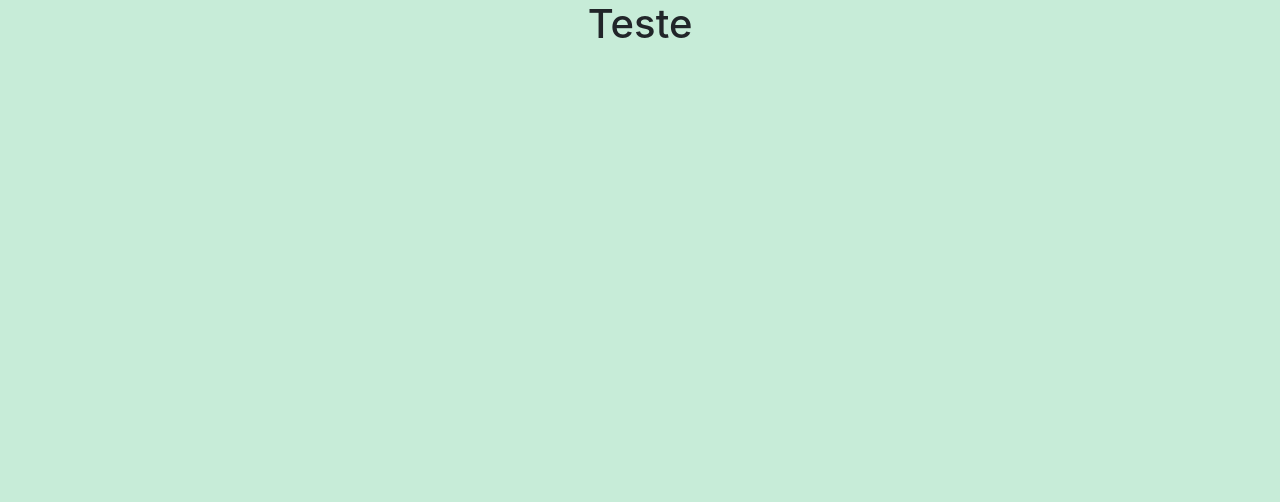
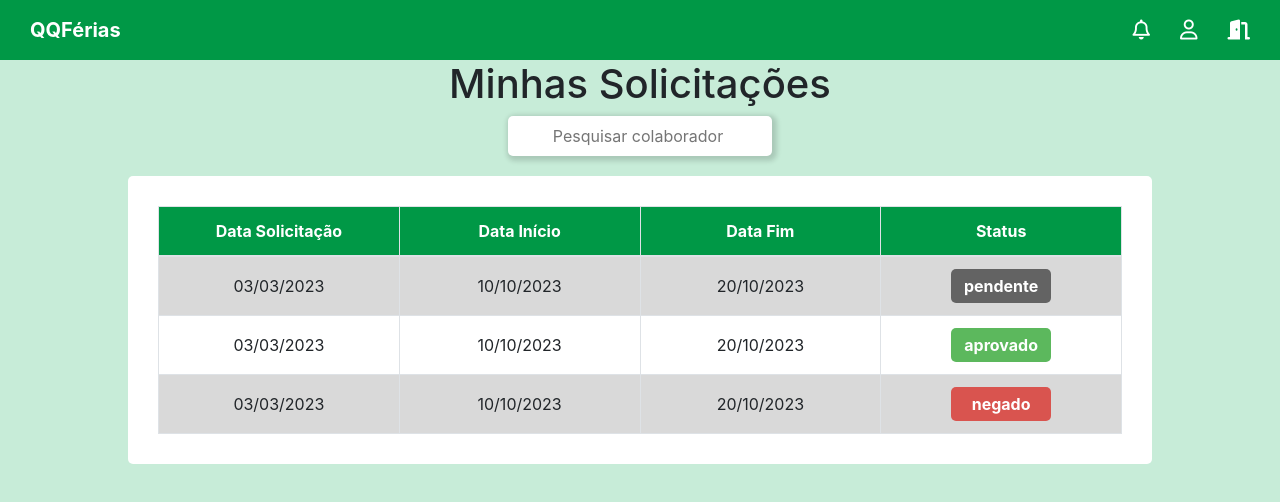
Before and after one commit to VinnenLM/gerenciador-ferias, a React (Create React App) app in the folder frontend/: page /minhas-solicitacoes in a window 1280 px wide. Shown: the top 502 px of the page. Built offline with nearby package versions, Linux system fonts and the light colour scheme.

Commit message:
Modificação nas listagens

```diff
--- a/frontend/src/components/solicitacao/style.css
+++ b/frontend/src/components/solicitacao/style.css
@@ -7,15 +7,11 @@ td{
     padding: 10px;
     margin: 10px 0 !important;
     width: 25%;
+    vertical-align: middle !important;
 }
 
-td:nth-child(1){
-    border-radius: 5px 0 0 5px;
-}
-
-
-td:nth-child(4){
-    border-radius: 0 5px 5px 0;
+table{
+    margin-bottom: 0 !important;
 }
 
 .status {
@@ -23,6 +19,11 @@ td:nth-child(4){
     font-weight: bold;
     border-radius: 5px;
     padding: 5px 10px;
+    display: flex;
+    max-width: 100px;
+    text-align: center;
+    justify-content: center;
+    margin: 0 auto;
 }
 
 .ferias {
--- a/frontend/src/pages/colaboradores/index.js
+++ b/frontend/src/pages/colaboradores/index.js
@@ -12,7 +12,7 @@ export const Colaboradores = () => {
             <div className="container-equipe">
                 <table class="table table-bordered">
                     <thead>
-                        <tr>
+                        <tr className="tabela">
                             <th>Colaborador</th>
                             <th>Setor</th>
                             <th>Matrícula</th>
--- a/frontend/src/pages/listaSolicitacoes/index.js
+++ b/frontend/src/pages/listaSolicitacoes/index.js
@@ -12,7 +12,7 @@ export const ListaSolicitacoes = () => {
             <div className="container-equipe">
                 <table class="table table-bordered">
                     <thead>
-                        <tr>
+                        <tr className="tabela">
                             <th>Data Solicitação</th>
                             <th>Data Início</th>
                             <th>Data Fim</th>
@@ -21,6 +21,8 @@ export const ListaSolicitacoes = () => {
                     </thead>
                     <tbody>
                         <Solicitacao dataSolicitacao="03/03/2023" dataInicio="10/10/2023" DataFim="20/10/2023" status="pendente" />
+                        <Solicitacao dataSolicitacao="03/03/2023" dataInicio="10/10/2023" DataFim="20/10/2023" status="aprovado" />
+                        <Solicitacao dataSolicitacao="03/03/2023" dataInicio="10/10/2023" DataFim="20/10/2023" status="negado" />
                     </tbody>
                 </table>
 
--- a/frontend/src/pages/minhasSolicitacoes/index.js
+++ b/frontend/src/pages/minhasSolicitacoes/index.js
@@ -1,5 +1,32 @@
+import { Header } from "../../components/header"
+import { Solicitacao } from "../../components/solicitacao"
+import "./style.css"
+
 export const MinhasSolicitacoes = () => {
     return (
-        <h1>Teste</h1>
+        <>
+            <Header />
+            <h1>Minhas Solicitações</h1>
+            <input type="search" placeholder="Pesquisar colaborador" id="pesquisar" />
+
+            <div className="container-equipe">
+                <table class="table table-bordered">
+                    <thead>
+                        <tr className="tabela">
+                            <th>Data Solicitação</th>
+                            <th>Data Início</th>
+                            <th>Data Fim</th>
+                            <th>Status</th>
+                        </tr>
+                    </thead>
+                    <tbody>
+                        <Solicitacao dataSolicitacao="03/03/2023" dataInicio="10/10/2023" DataFim="20/10/2023" status="pendente" />
+                        <Solicitacao dataSolicitacao="03/03/2023" dataInicio="10/10/2023" DataFim="20/10/2023" status="aprovado" />
+                        <Solicitacao dataSolicitacao="03/03/2023" dataInicio="10/10/2023" DataFim="20/10/2023" status="negado" />
+                    </tbody>
+                </table>
+
+            </div>
+        </>
     )
 }
--- a/frontend/src/pages/minhasSolicitacoes/style.css
+++ b/frontend/src/pages/minhasSolicitacoes/style.css
@@ -0,0 +1,12 @@
+td{
+    text-align: center;
+}
+
+.tabela{
+    background-color: #009846 !important;
+    color: white;
+}
+
+tr:nth-child(2n+1){
+    background-color: #D9D9D9;
+}
```
